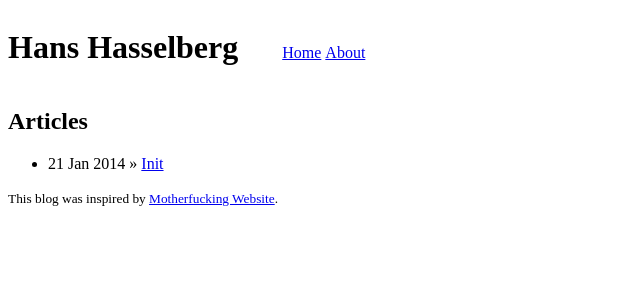
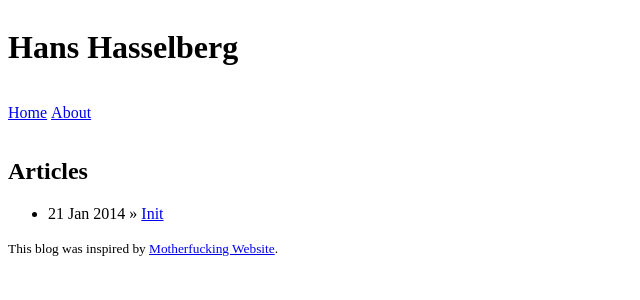
Before and after one commit to hanshasselberg/i0rek.github.io, a Jekyll site: the page built from index.html, in a window 1280 px wide. Shown: the top 300 px of the page, without its empty margins (0-640 px from the left). Built offline with Jekyll 4.4.1, drawn with Linux system fonts in a browser that asks for light colours; Markdown is read by kramdown in place of the engine named in the settings.

Commit message:
css change.

```diff
--- a/_layouts/default.html
+++ b/_layouts/default.html
@@ -5,7 +5,7 @@
     <meta http-equiv="Content-Type" content="text/html;charset=utf-8" >
     <title>{{ page.title }}</title>
     <style type="text/css">
-      body header, nav, nav ul, nav li { display:inline-block; }
+      body header, nav ul, nav li { display:inline-block; padding: 0; }
       article header h2, article header p { display:inline-block; }
     </style>
   </head>
```
